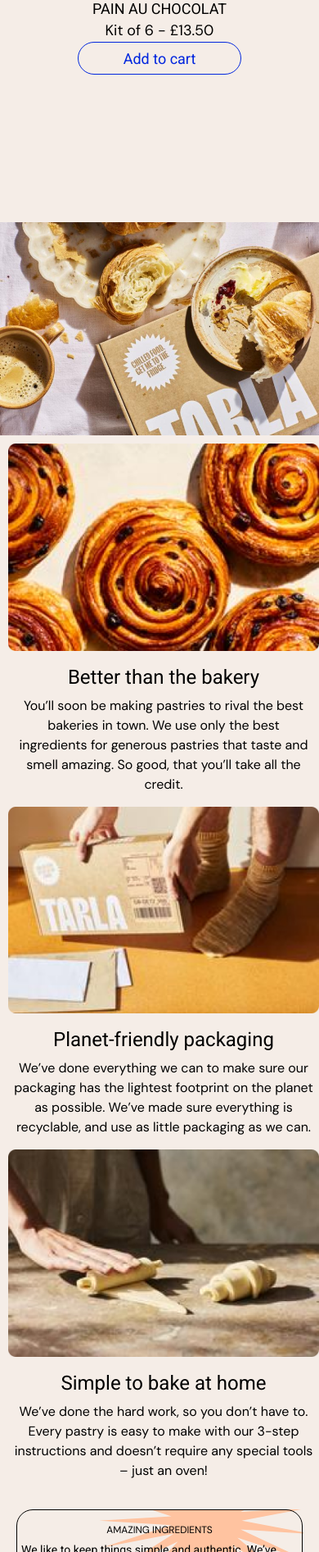
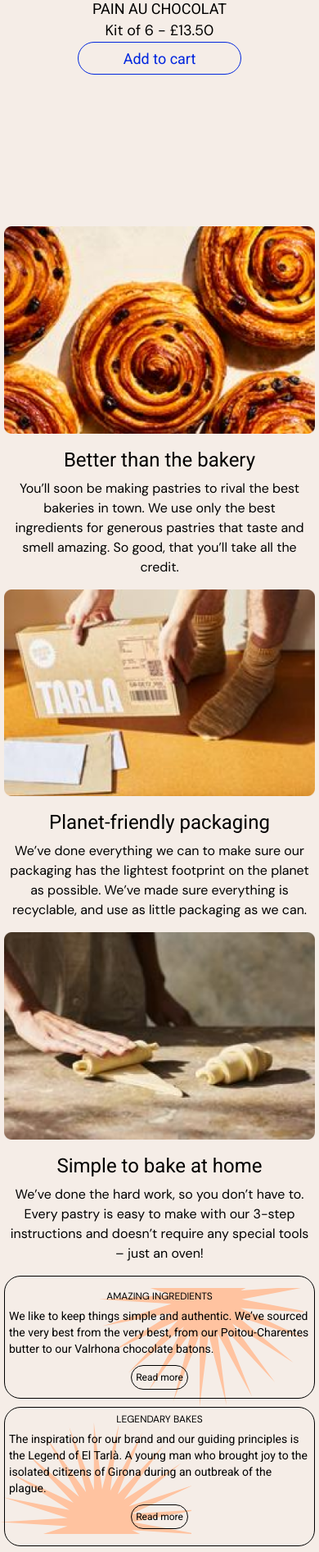
Before and after one commit to Serhio13/Sergio.github.io, a plain HTML site: page index.html in a window 390 px wide. Shown: the part 3439-5332 px from the top of the page at 82% size. Drawn offline with Linux system fonts and the light colour scheme.

Commit message:
minor fixes

```diff
--- a/css/ReadMore.css
+++ b/css/ReadMore.css
@@ -103,6 +103,9 @@
 }
 
 @media (max-width: 576px) {
+    .read {
+        padding: 0;
+    }
     .readTop,
     .readBottom {
         display: flex;
--- a/css/advertisement.css
+++ b/css/advertisement.css
@@ -57,7 +57,6 @@
     .adv-cardlist {
         width: 100%;
         display: flex;
-        flex-direction: column;
         align-items: center;
         padding: 5px;
     }
@@ -77,3 +76,12 @@
         padding: 0px;
     }
 }
+
+@media (max-width: 576px) {
+    .adv__card {
+        width: 100%;
+    }
+    .adv-cardlist {
+        padding: 0;
+    }
+}
--- a/css/footer.css
+++ b/css/footer.css
@@ -84,7 +84,7 @@
 
 @media (max-width: 576px) {
     .foot {
-        padding: 0;
+        padding: 5px;
     }
     .Bottom {
         font-size: 11px;
--- a/css/picture.css
+++ b/css/picture.css
@@ -5,6 +5,6 @@
 
 @media (max-width: 768px) {
     .picture {
-        padding: 0px;
+        display: none;
     }
 }
```
